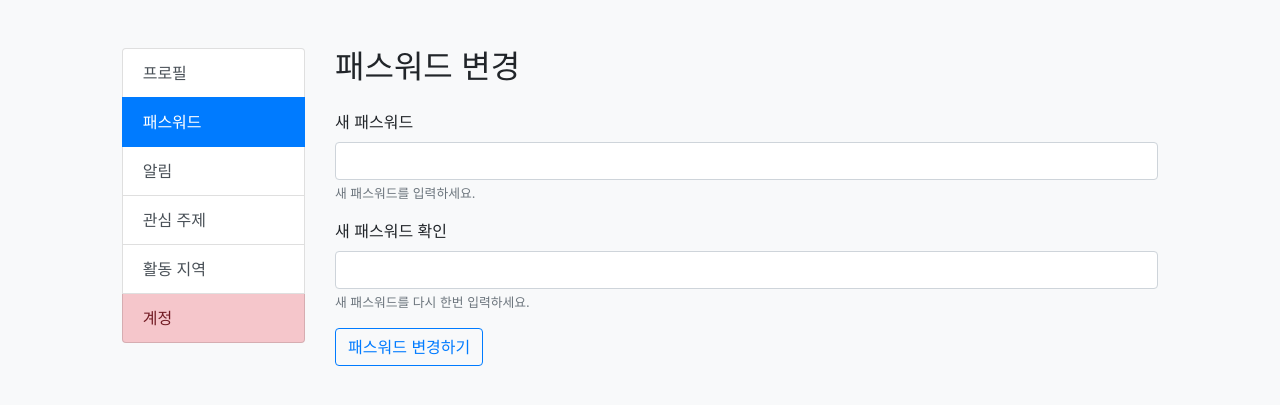
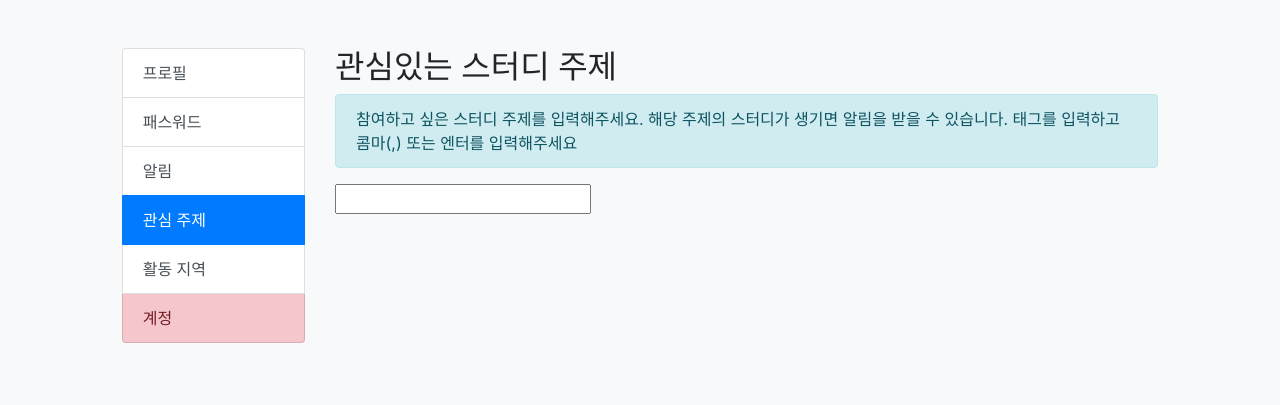
Before and after one commit to woon999/spring_playground, a Spring app: template src/main/resources/templates/settings/tags.html in a window 1280 px wide. Shown: the part 58-463 px from the top of the page. Run offline with Thymeleaf, Linux system fonts and the light colour scheme; the template is opened without the code that fills it, so the values that code supplies are empty; some of the project's set-up classes (security, data sources, template engines, error pages and the like) are left out, and stand-ins take their place; some libraries are stand-ins or nearby versions.

Commit message:
#35 관심 주제 등록 기능 구현 re

```diff
--- a/src/main/java/com/study/Jpawebapp/settings/form/TagForm.java
+++ b/src/main/java/com/study/Jpawebapp/settings/form/TagForm.java
@@ -1,4 +1,8 @@
 package com.study.Jpawebapp.settings.form;
 
+import lombok.Data;
+
+@Data
 public class TagForm {
+    private String TagTitle;
 }
--- a/src/main/resources/templates/fragments.html
+++ b/src/main/resources/templates/fragments.html
@@ -5,9 +5,9 @@
 <head th:fragment="head">
     <meta charset="UTF-8">
     <title>Dot Study</title>
+    <link rel="stylesheet" href="/node_modules/@yaireo/tagify/dist/tagify.css" />
     <link rel="stylesheet" href="/node_modules/bootstrap/dist/css/bootstrap.min.css" />
     <link rel="stylesheet" href="/node_modules/font-awesome/css/font-awesome.min.css"/>
-
     <script src="/node_modules/jquery/dist/jquery.min.js"></script>
     <script src="/node_modules/bootstrap/dist/js/bootstrap.bundle.min.js"></script>
     <script src="/node_modules/jdenticon/dist/jdenticon.min.js"></script>
--- a/src/main/resources/templates/settings/tags.html
+++ b/src/main/resources/templates/settings/tags.html
@@ -7,51 +7,80 @@
 <div class="container">
     <div class="row mt-5 justify-content-center">
         <div class="col-2">
-            <div th:replace="fragments.html :: settings-menu(currentMenu='password')"></div>
+            <div th:replace="fragments.html :: settings-menu(currentMenu='tags')"></div>
         </div>
         <div class="col-8">
-            <div th:if="${message}" class="alert alert-info alert-dismissible fade show mt-3" role="alert">
-                <span th:text="${message}">메시지</span>
-                <button type="button" class="close" data-dismiss="alert" aria-label="Close">
-                    <span aria-hidden="true">&times;</span>
-                </button>
+            <div class="row">
+                <h2 class="col-12" >관심있는 스터디 주제 </h2>
             </div>
             <div class="row">
-                <h2 class="col-sm-12" >패스워드 변경</h2>
+                <div class="col-12">
+                    <div class="alert alert-info" role="alert">
+                        참여하고 싶은 스터디 주제를 입력해주세요. 해당 주제의 스터디가 생기면 알림을 받을 수 있습니다.
+                         태그를 입력하고 콤마(,) 또는 엔터를 입력해주세요
+                    </div>
+                    <input id="tags" type="text" name="tags" class="tagify-outside" aria-describedby="tagHelp"/>
+                </div>
             </div>
-            <div class="row mt-3">
-                <form class="needs-validation col-12" action="#"
-                      th:action="@{/settings/password}" th:object="${passwordForm}" method="post" novalidate>
-                    <div class="form-group">
-                        <label for="newPassword">새 패스워드</label>
-                        <input id="newPassword" type="password" th:field="*{newPassword}" class="form-control"
-                               aria-describedby="newPasswordHelp" required min="8" max="50">
-                        <small id="newPasswordHelp" class="form-text text-muted">
-                            새 패스워드를 입력하세요.
-                        </small>
-                        <small class="invalid-feedback">패스워드를 입력하세요.</small>
-                        <small class="form-text text-danger" th:if="${#fields.hasErrors('newPassword')}" th:errors="*{newPassword}">New Password Error</small>
-                    </div>
 
-                    <div class="form-group">
-                        <label for="newPasswordConfirm">새 패스워드 확인</label>
-                        <input id="newPasswordConfirm" type="password" th:field="*{newPasswordConfirm}" class="form-control"
-                               aria-describedby="newPasswordConfirmHelp" required min="8" max="50">
-                        <small id="newPasswordConfirmHelp" class="form-text text-muted">
-                            새 패스워드를 다시 한번 입력하세요.
-                        </small>
-                        <small class="invalid-feedback">새 패스워드를 다시 입력하세요.</small>
-                        <small class="form-text text-danger" th:if="${#fields.hasErrors('newPasswordConfirm')}" th:errors="*{newPasswordConfirm}">New Password Confirm Error</small>
-                    </div>
-
-                    <div class="form-group">
-                        <button class="btn btn-outline-primary" type="submit" aria-describedby="submitHelp">패스워드 변경하기</button>
-                    </div>
-                </form>
-            </div>
         </div>
     </div>
 </div>
-<script th:replace="fragments.html :: form-validation"></script>
+<script src="/node_modules/@yaireo/tagify/dist/tagify.min.js"></script>
+<script type="application/javascript" th:inline="javascript">
+    $(function() {
+        var csrfToken = /*[[${_csrf.token}]]*/ null;
+        var csrfHeader = /*[[${_csrf.headerName}]]*/ null;
+        $(document).ajaxSend(function (e, xhr, options) {
+            xhr.setRequestHeader(csrfHeader, csrfToken);
+        });
+    });
+</script>
+<script type="application/javascript">
+    $(function(){
+        function tagRequest(url, tagTitle) {
+            $.ajax({
+                dataType: "json",
+                autocomplete: {
+                    enabled: true,
+                    rightKey: true,
+                },
+                contentType: "application/json; charset=utf-8",
+                method: "POST",
+                url: "/settings/tags" + url,
+                data: JSON.stringify({'tagTitle': tagTitle})
+            }).done(function (data, status) {
+                console.log("${data} and status is ${status}");
+            });
+        }
+
+        function onAdd(e) {
+            tagRequest("/add", e.detail.data.value);
+        }
+
+        function onRemove(e) {
+            tagRequest("/remove", e.detail.data.value);
+        }
+
+        var tagInput = document.querySelector("#tags");
+
+        var tagify = new Tagify(tagInput, {
+            pattern: /^.{0,20}$/,
+            // whitelist: JSON.parse(document.querySelector("#whitelist").textContent),
+            dropdown : {
+                enabled: 1, // suggest tags after a single character input
+            } // map tags
+        });
+
+        tagify.on("add", onAdd);
+        tagify.on("remove", onRemove);
+
+        // add a class to Tagify's input element
+        tagify.DOM.input.classList.add('form-control');
+        // re-place Tagify's input element outside of the  element (tagify.DOM.scope), just before it
+        tagify.DOM.scope.parentNode.insertBefore(tagify.DOM.input, tagify.DOM.scope);
+    });
+
+</script>
 </body>
 </html>
```
Also changed, not shown: src/main/java/com/study/Jpawebapp/account/AccountService.java (+9 -0 lines), src/main/java/com/study/Jpawebapp/settings/SettingsController.java (+44 -7 lines), src/main/java/com/study/Jpawebapp/tag/TagRepository.java (+10 -1 lines).
